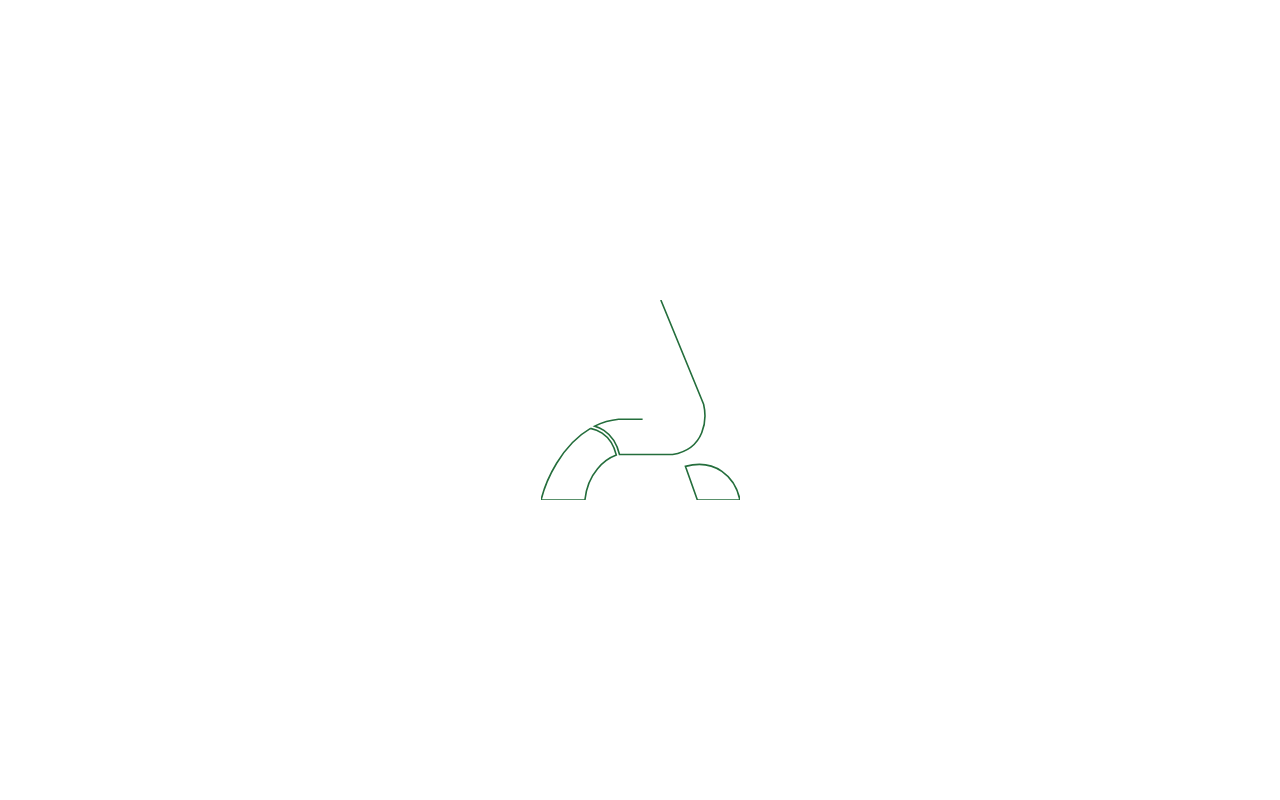
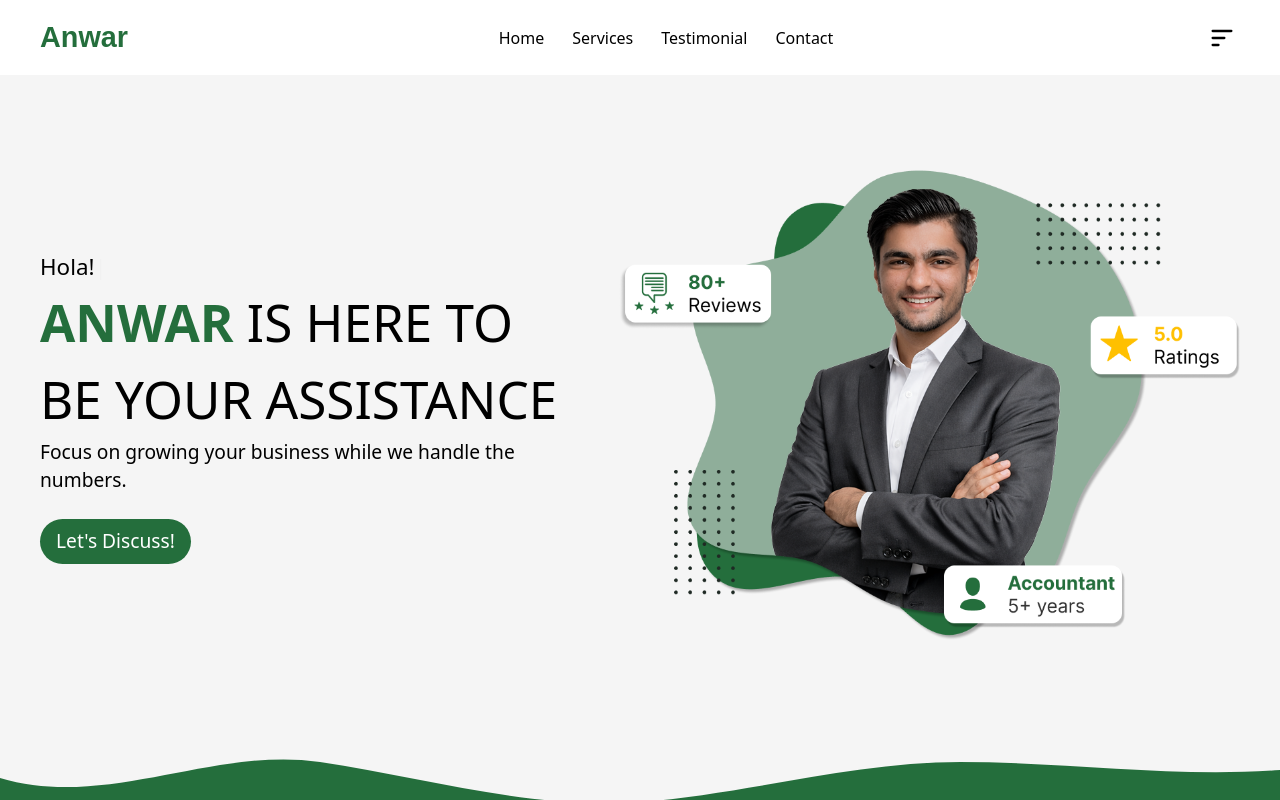
Before and after one commit to ifaixal/anwar-iqbal, a React (Vite) app: page / in a window 1280 px wide. Shown: the top 800 px of the page. Built offline with nearby package versions, Linux system fonts and the light colour scheme.

Commit message:
Updated few Fixes

```diff
--- a/src/App.jsx
+++ b/src/App.jsx
@@ -18,7 +18,7 @@ const App = () => {
       document.body.style.overflow = 'auto'
     }
 
-    const timer = setTimeout(() => setLoading(false), 7000)
+    const timer = setTimeout(() => setLoading(false), 5500)
 
     return () => {
       clearTimeout(timer)
```
